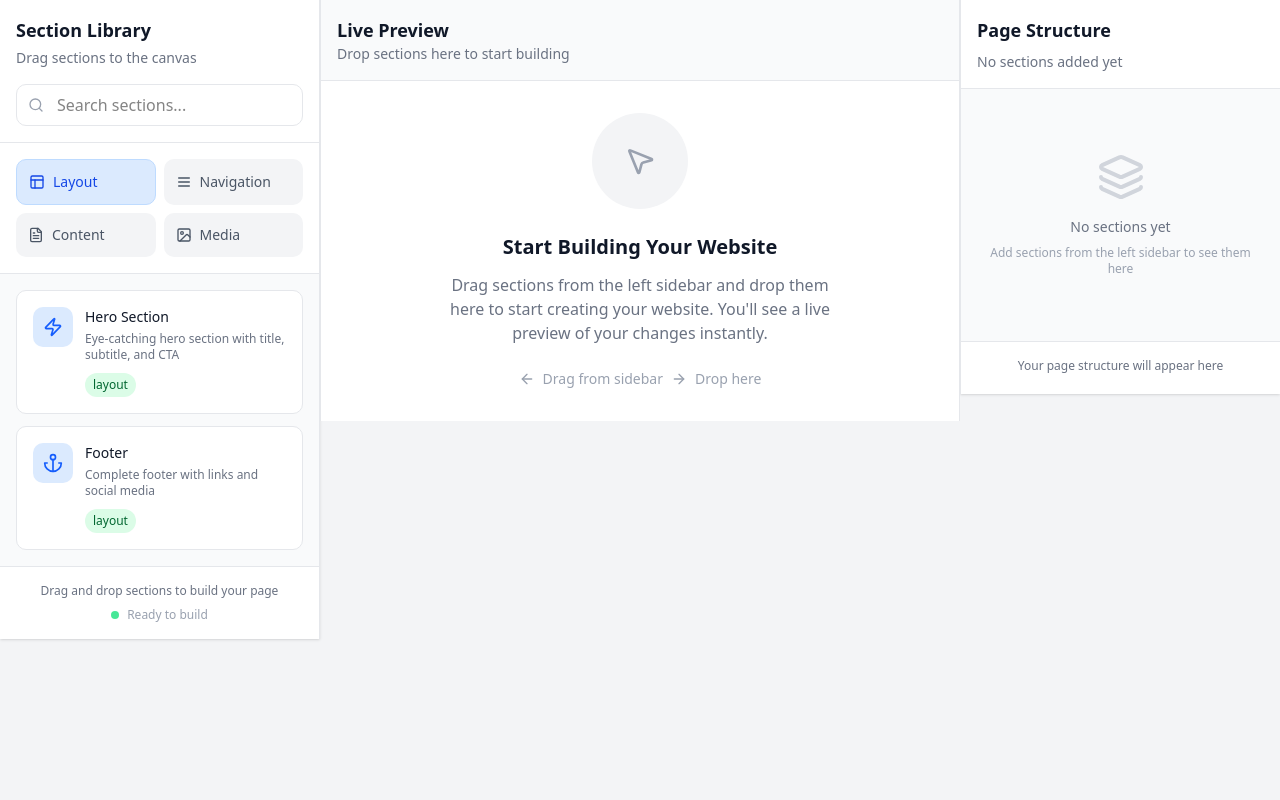
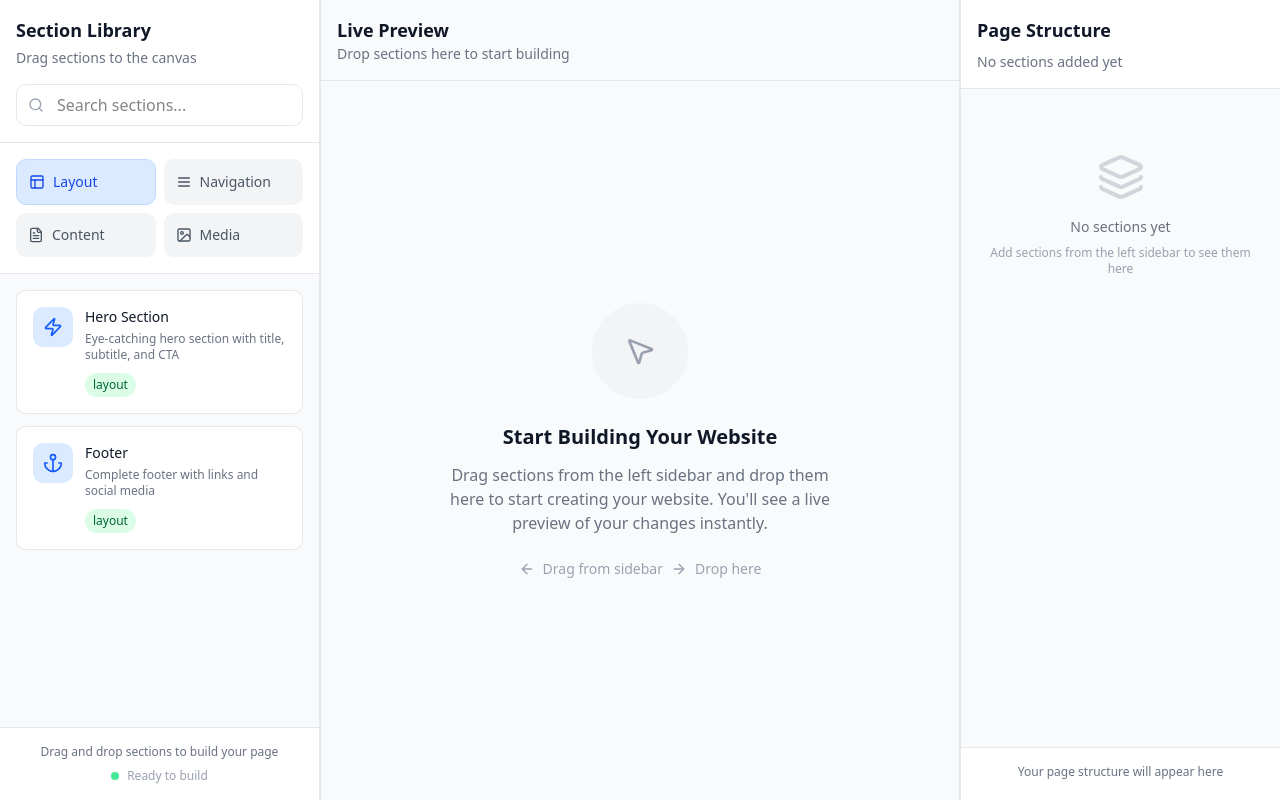
Before and after one commit to AbdulghaniHa/rekaz-website-builder, a Next.js app: page / in a window 1280 px wide. Built offline with nearby package versions, Linux system fonts and the light colour scheme.

Commit message:
adjust heights and space fills

```diff
--- a/src/app/page.tsx
+++ b/src/app/page.tsx
@@ -11,11 +11,11 @@ export default function Home() {
 
   return (
     <BuilderProvider>
-      <div className="min-h-screen bg-gray-100 flex">
+      <div className="h-screen bg-gray-100 flex overflow-hidden">
         {/* Left Sidebar - Section Library */}
         <BuilderSidebar />
 
-        {/* Middle - Canvas Area */}
+        {/* Middle - Canvas Area (takes remaining space) */}
         <Canvas />
 
         {/* Right Sidebar - Page Hierarchy */}
--- a/src/components/builder/canvas.tsx
+++ b/src/components/builder/canvas.tsx
@@ -55,9 +55,9 @@ export const Canvas: React.FC = () => {
   };
 
   return (
-    <div className="flex-1 h-full bg-white border-l border-r border-gray-200 relative">
+    <div className="flex-1 h-screen bg-white border-l border-r border-gray-200 relative flex flex-col">
       {/* Canvas Header */}
-      <div className="p-4 border-b border-gray-200 bg-gray-50">
+      <div className="p-4 border-b border-gray-200 bg-gray-50 flex-shrink-0">
         <div className="flex items-center justify-between">
           <div>
             <h2 className="text-lg font-semibold text-gray-900">
@@ -83,10 +83,8 @@ export const Canvas: React.FC = () => {
 
       {/* Canvas Area */}
       <div
-        className={`h-[calc(100%-80px)] overflow-y-auto transition-all duration-200 ${
-          state.isDragging
-            ? "bg-blue-50 border-2 border-dashed border-blue-300"
-            : ""
+        className={`flex-1 overflow-y-auto transition-all duration-200 ${
+          state.isDragging ? "bg-blue-50 border-2 border-dashed border-blue-300" : "bg-gray-50"
         }`}
         onDragOver={handleDragOver}
         onDragEnter={handleDragEnter}
@@ -121,7 +119,7 @@ export const Canvas: React.FC = () => {
             </motion.div>
           </div>
         ) : (
-          // Sections Preview
+          // Sections Preview - Full Width Layout
           <div className="min-h-full">
             <AnimatePresence>
               {state.sections
@@ -139,11 +137,11 @@ export const Canvas: React.FC = () => {
                   return (
                     <motion.div
                       key={section.id}
-                      initial={{ opacity: 0, y: 50 }}
+                      initial={{ opacity: 0, y: 20 }}
                       animate={{ opacity: 1, y: 0 }}
-                      exit={{ opacity: 0, y: -50 }}
-                      transition={{ delay: index * 0.1 }}
-                      className={`relative group cursor-pointer transition-all duration-200 ${
+                      exit={{ opacity: 0, y: -20 }}
+                      transition={{ duration: 0.2 }}
+                      className={`relative group cursor-pointer transition-all duration-200 w-full ${
                         isSelected ? "ring-2 ring-blue-500 ring-opacity-50" : ""
                       }`}
                       onClick={() => handleSectionClick(section.id)}
@@ -152,14 +150,16 @@ export const Canvas: React.FC = () => {
                       <div className="absolute inset-0 bg-blue-500 bg-opacity-0 group-hover:bg-opacity-5 transition-all duration-200 z-10" />
 
                       {/* Section Label */}
-                      <div className="absolute top-2 left-2 z-20 opacity-0 group-hover:opacity-100 transition-opacity duration-200">
-                        <div className="bg-blue-600 text-white px-2 py-1 rounded text-xs font-medium">
+                      <div className="absolute top-4 left-4 z-20 opacity-0 group-hover:opacity-100 transition-opacity duration-200">
+                        <div className="bg-blue-600 text-white px-3 py-1 rounded-full text-xs font-medium shadow-lg">
                           {template.name}
                         </div>
                       </div>
 
-                      {/* Section Content */}
-                      <SectionComponent {...section.props} />
+                      {/* Section Content - Full Width */}
+                      <div className="w-full">
+                        <SectionComponent {...section.props} />
+                      </div>
                     </motion.div>
                   );
                 })}
```
